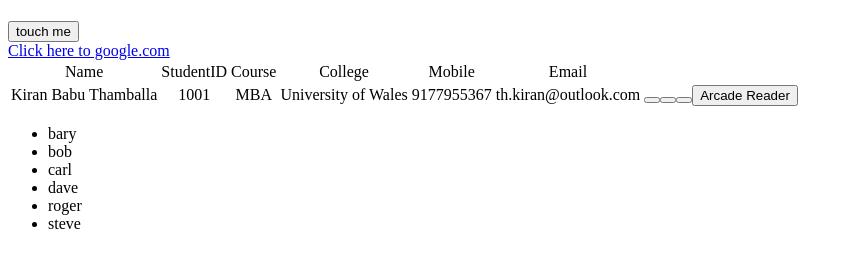
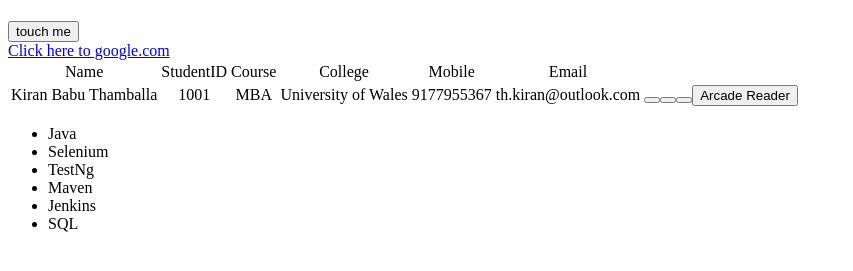
Before and after one commit to ronkiron/EspoCRM, a plain HTML site: page sample.html in a window 1280 px wide. Shown: the part 59-330 px from the top of the page, without its empty margins (0-853 px from the left). Drawn offline with Linux system fonts and the light colour scheme.

Commit message:
Modified the unordered list

```diff
--- a/sample.html
+++ b/sample.html
@@ -51,12 +51,12 @@ var prakash=new student("sachin",4321);
 </table>
 
 <ul>
-  <li>bary</li>
-  <li>bob</li>
-  <li>carl</li>
-  <li>dave</li>
-  <li>roger</li>
-  <li>steve</li>
+  <li>Java</li>
+  <li>Selenium</li>
+  <li>TestNg</li>
+  <li>Maven</li>
+  <li>Jenkins</li>
+  <li>SQL</li>
 </ul>
 
 
```
